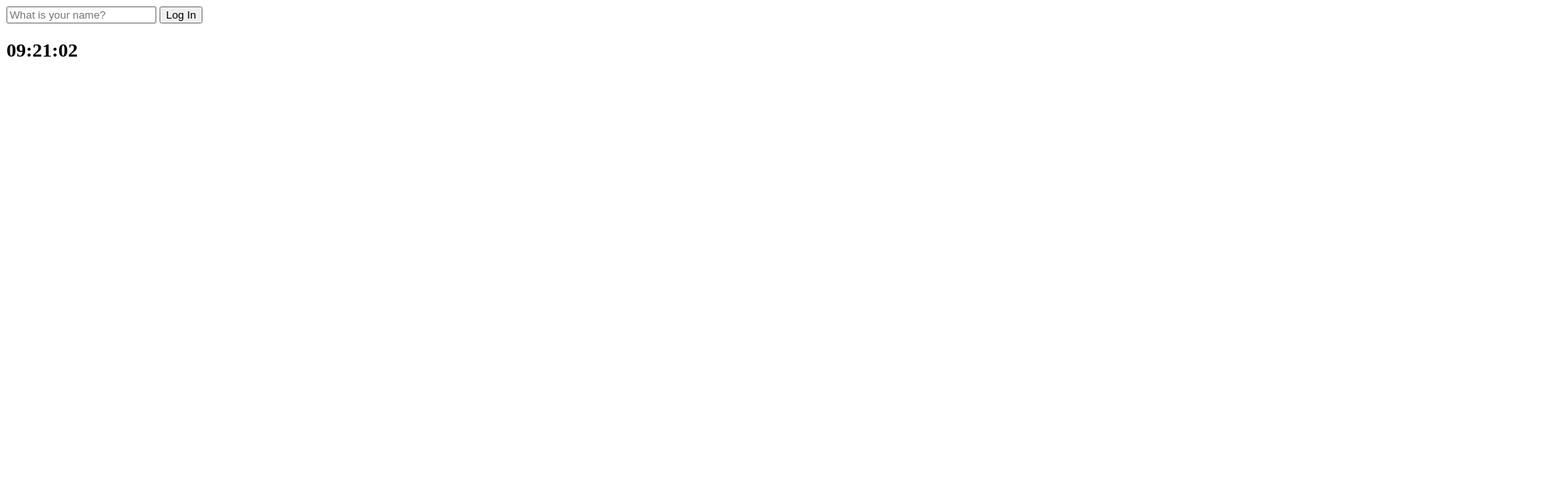
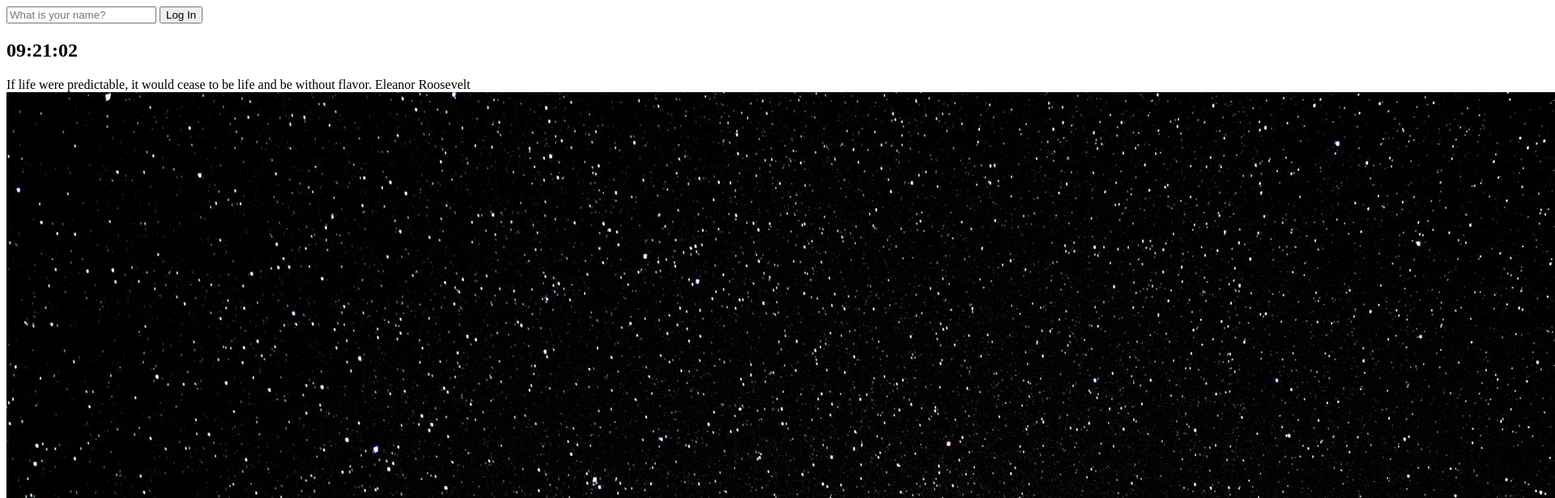
Before and after one commit to Lemu9810/momentum-clone, a plain HTML site: page index.html in a window 1280 px wide. Shown: the top 616 px of the page at 81% size, 1920 px wide, since content can reach past the window. Drawn offline with Linux system fonts and the light colour scheme.

Commit message:
add bg image

```diff
--- a/index.html
+++ b/index.html
@@ -16,9 +16,15 @@
       />
       <button>Log In</button>
     </form>
+    <h2 id="clock">00:00</h2>
     <h1 id="greeting" class="hidden"></h1>
-    <h2 id="clock">00:00</h2>
+    <div id="quote">
+      <span></span>
+      <span></span>
+    </div>
     <script src="js/login.js"></script>
     <script src="js/clock.js"></script>
+    <script src="js/quotes.js"></script>
+    <script src="js/background.js"></script>
   </body>
 </html>
--- /dev/null
+++ b/js/background.js
@@ -0,0 +1,7 @@
+const images = ["0.jpg", "1.jpg", "2.jpg", "3.jpg", "4.jpg"];
+const todaysImage = images[Math.floor(Math.random() * images.length)];
+
+const bgImage = document.createElement("img");
+bgImage.src = `img/${todaysImage}`;
+
+document.body.appendChild(bgImage);
--- /dev/null
+++ b/js/quotes.js
@@ -0,0 +1,57 @@
+const quotes = [
+  {
+    quote:
+      "The greatest glory in living lies not in never falling, but in rising every time we fall.",
+    author: "Nelson Mandela",
+  },
+  {
+    quote: "The way to get started is to quit talking and begin doing.",
+    author: "Walt Disney",
+  },
+  {
+    quote:
+      "Your time is limited, so don't waste it living someone else's life. Don't be trapped by dogma – which is living with the results of other people's thinking.",
+    author: "Steve Jobs",
+  },
+  {
+    quote:
+      "The future belongs to those who believe in the beauty of their dreams.",
+    author: "Eleanor Roosevelt",
+  },
+  {
+    quote:
+      "If you look at what you have in life, you'll always have more. If you look at what you don't have in life, you'll never have enough.",
+    author: "Oprah Winfrey",
+  },
+  {
+    quote:
+      "If you set your goals ridiculously high and it's a failure, you will fail above everyone else's success.",
+    author: "James Cameron",
+  },
+  {
+    quote:
+      "You may say I'm a dreamer, but I'm not the only one. I hope someday you'll join us. And the world will live as one.",
+    author: "John Lennon",
+  },
+  {
+    quote: "The only thing we have to fear is fear itself.",
+    author: "Franklin D. Roosevelt",
+  },
+  {
+    quote: "Well done is better than well said.",
+    author: "Benjamin Franklin",
+  },
+  {
+    quote:
+      "If life were predictable, it would cease to be life and be without flavor.",
+    author: "Eleanor Roosevelt",
+  },
+];
+
+const quote = document.querySelector("#quote span:first-child");
+const author = document.querySelector("#quote span:last-child");
+
+const todaysQuote = quotes[Math.floor(Math.random() * quotes.length)];
+
+quote.innerText = todaysQuote.quote;
+author.innerText = todaysQuote.author;
```
Also changed, not shown: img/0.jpg (added), img/1.jpg (added), img/2.jpg (added), img/3.jpg (added), img/4.jpg (added), 1 other file.
